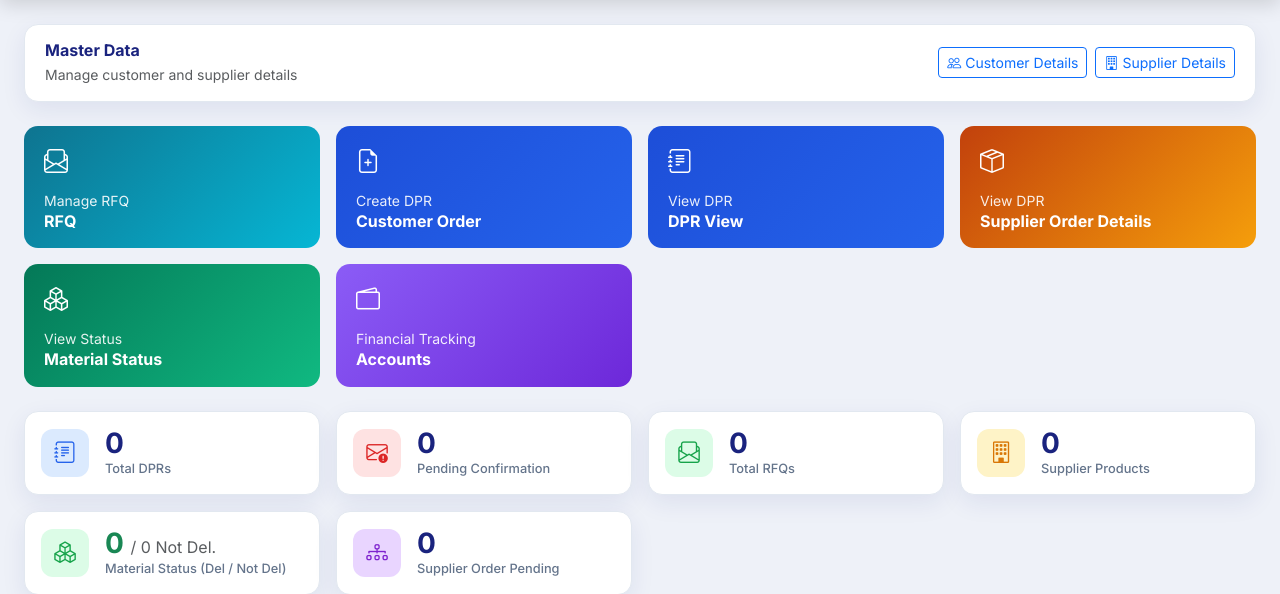
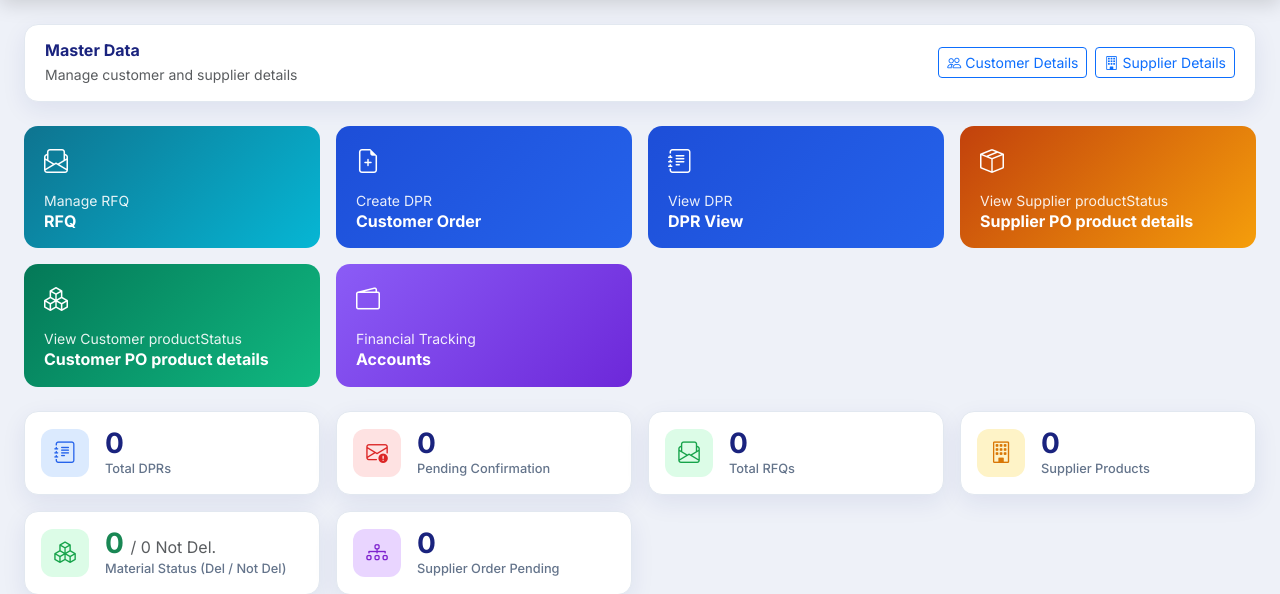
Before and after one commit to DhiviJR/DPR-Tool, a Django app: page / in a window 1280 px wide. Shown: the part 61-655 px from the top of the page. Run offline with Django 5.2, Linux system fonts and the light colour scheme; the visitor is signed in with stand-in values (Sample User, id 1); data that the repository does not hold is empty.

Commit message:
Update dashboard.html

```diff
--- a/templates/dashboard.html
+++ b/templates/dashboard.html
@@ -72,8 +72,8 @@
         <a href="{% url 'supplier_po_product_details' %}" class="dpr-card-hover">
             <div class="dpr-action-card dpr-action-warning">
                 <i class="bi bi-box-seam fs-4 mb-2 d-block"></i>
-                <small>View DPR</small>
-                <h6 class="mb-0">Supplier Order Details</h6>
+                <small>View Supplier productStatus</small>
+                <h6 class="mb-0">Supplier PO product details</h6>
             </div>
         </a>
     </div>
@@ -81,8 +81,8 @@
         <a href="{% url 'customer_po_product_details' %}" class="dpr-card-hover">
             <div class="dpr-action-card dpr-action-success">
                 <i class="bi bi-boxes fs-4 mb-2 d-block"></i>
-                <small>View Status</small>
-                <h6 class="mb-0">Material Status</h6>
+                <small>View Customer productStatus</small>
+                <h6 class="mb-0">Customer PO product details</h6>
             </div>
         </a>
     </div>
```
